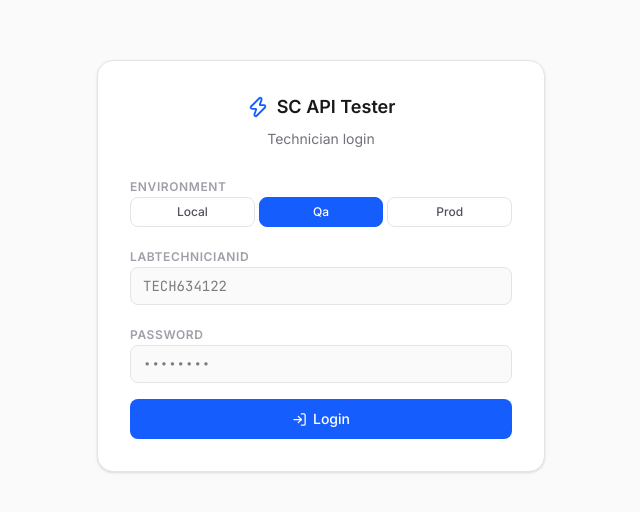
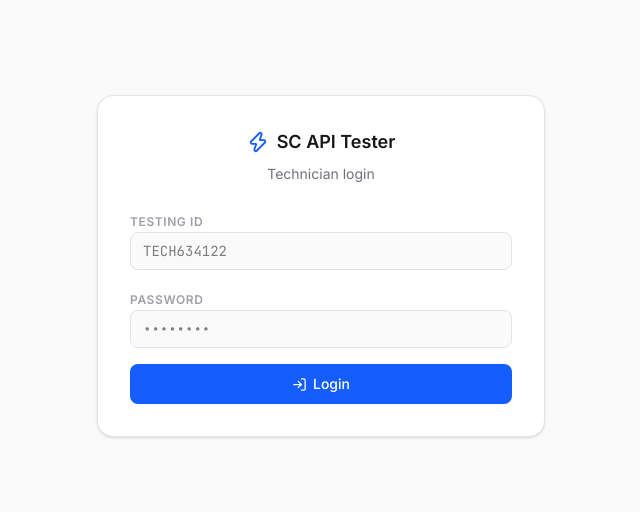
Before and after one commit to superceuticals/Drug-testing-, a Next.js app: page /login in a window 1280 px wide. Shown: the part 134-646 px from the top of the page, without its empty margins (319-959 px from the left). Built offline with nearby package versions, Linux system fonts and the light colour scheme.

Commit message:
minor chnages

```diff
--- a/app/login/page.tsx
+++ b/app/login/page.tsx
@@ -89,7 +89,7 @@ export default function LoginPage() {
 
         <div className="space-y-4">
           {/* Environment */}
-          <div className="space-y-1.5">
+          {/* <div className="space-y-1.5">
             <label className="text-xs font-semibold text-zinc-400 uppercase tracking-wider">
               Environment
             </label>
@@ -109,12 +109,12 @@ export default function LoginPage() {
                 </button>
               ))}
             </div>
-          </div>
+          </div> */}
 
           {/* Credentials */}
           <div className="space-y-1.5">
             <label className="text-xs font-semibold text-zinc-400 uppercase tracking-wider">
-              LabTechnicianID
+              Testing ID
             </label>
             <input
               type="text"
--- a/app/tester/page.tsx
+++ b/app/tester/page.tsx
@@ -159,12 +159,12 @@ export default function TesterPage() {
           <span className="font-semibold text-zinc-900 text-sm">SC API Tester</span>
         </div>
         <div className="flex items-center gap-3">
-          {technician?.Name && (
+          {/* {technician?.Name && (
             <span className="flex items-center gap-1.5 text-xs px-2.5 py-1 rounded-full font-medium bg-green-100 text-green-700">
               <UserCheck size={13} /> {technician.Name}
               {technician.MachineID ? ` · ${technician.MachineID}` : ""}
             </span>
-          )}
+          )} */}
           <button
             onClick={() => setConfigOpen(!configOpen)}
             className="flex items-center gap-1.5 text-xs px-3 py-1.5 border border-zinc-200 rounded-lg hover:bg-zinc-50 transition-colors text-zinc-600 font-medium"
```
